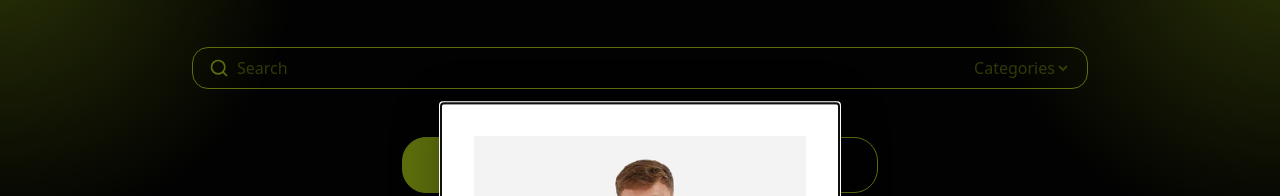
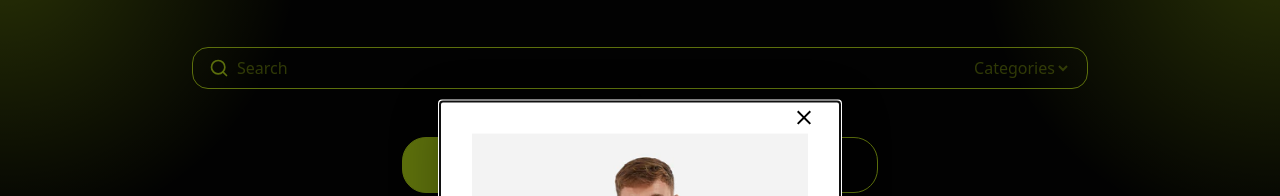
Before and after one commit to ahmedafzal98/pickleball-store, a React (Vite) app in the folder client/: page / in a window 1280 px wide. Both pictures are taken after a click on the element 639 px from the left and 861 px from the top of the page. Shown: the part 461-657 px from the top of the page. Built offline with nearby package versions, Linux system fonts and the light colour scheme.

Commit message:
add cross icon

```diff
--- a/client/src/Components/Modal.jsx
+++ b/client/src/Components/Modal.jsx
@@ -2,6 +2,7 @@ import * as React from "react";
 import Box from "@mui/material/Box";
 import Typography from "@mui/material/Typography";
 import Modal from "@mui/material/Modal";
+import CloseIcon from "@mui/icons-material/Close";
 
 const style = {
   position: "absolute",
@@ -10,7 +11,6 @@ const style = {
   transform: "translate(-50%, -50%)",
   width: 400,
   bgcolor: "background.paper",
-  border: "2px solid #000",
   boxShadow: 24,
   p: 4,
 };
@@ -26,6 +26,9 @@ export default function BasicModal({ path, open, close }) {
         aria-describedby="modal-modal-description"
       >
         <Box sx={style}>
+          <div onClick={close} className="cursor-pointer">
+            <CloseIcon className="absolute top-0 right-0 mt-1 mr-6" />
+          </div>
           <img src={path} alt="Category" className="h-full" />
           <Typography
             className="font-semibold"
```
